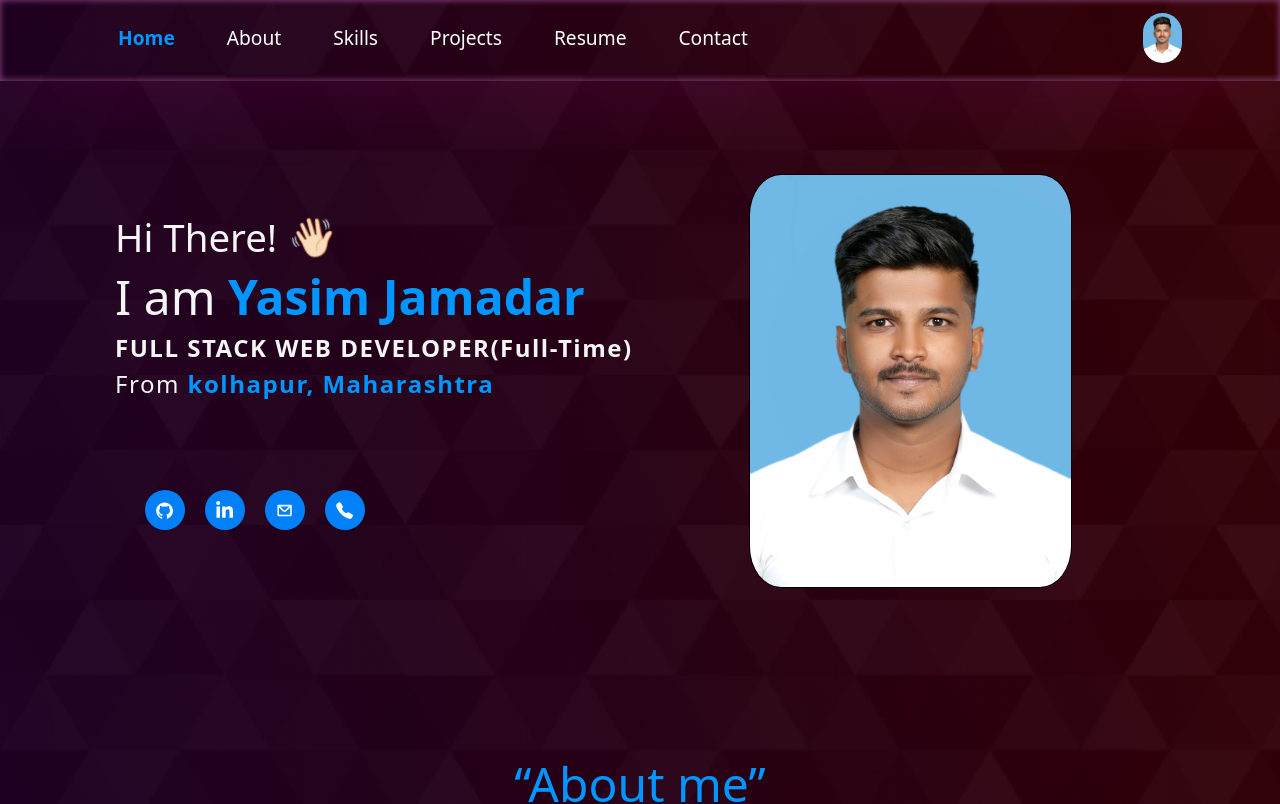
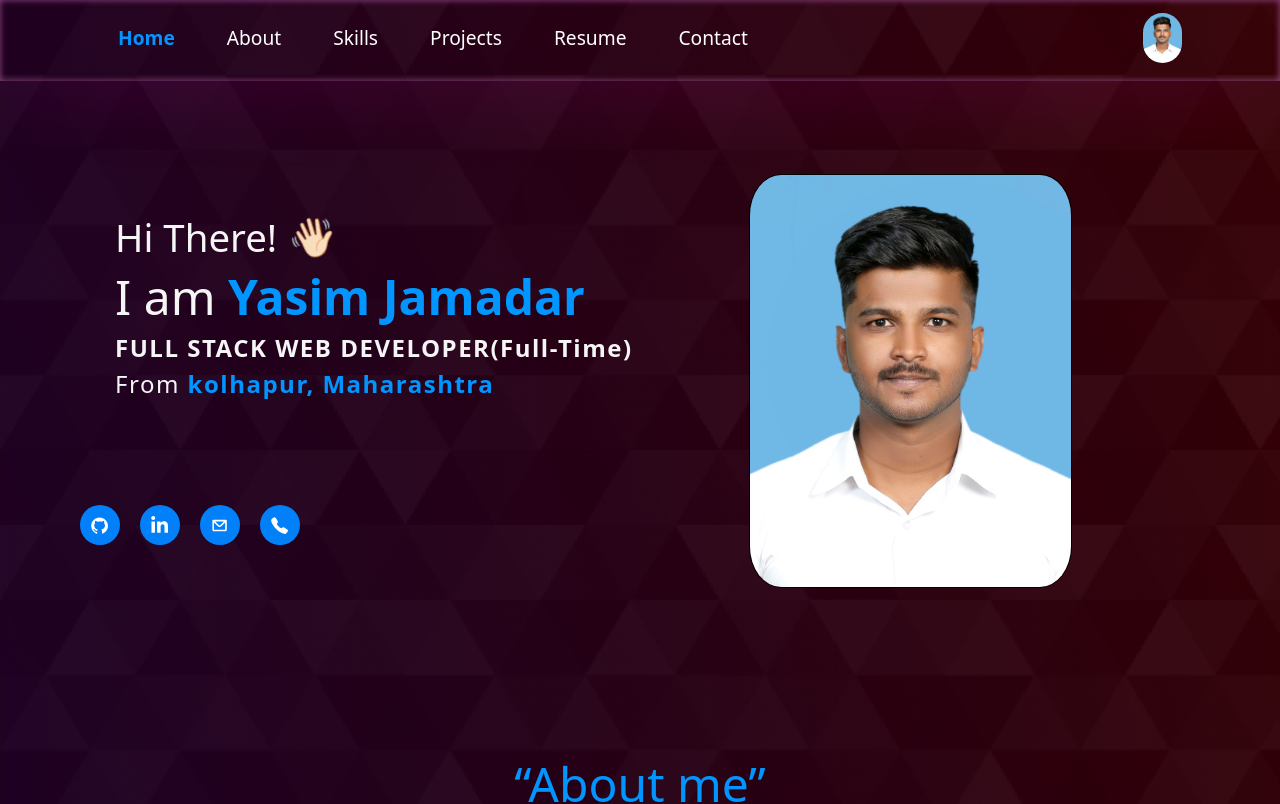
Before and after one commit to Yasin051197/Yasin051197.github.io, a React (Create React App) app: page / in a window 1280 px wide. Shown: the top 804 px of the page. Built offline with nearby package versions, Linux system fonts and the light colour scheme.

Commit message:
added file

```diff
--- a/src/components/Home/ContectLogo.jsx
+++ b/src/components/Home/ContectLogo.jsx
@@ -10,9 +10,8 @@ const ContectLogo = () => {
   const [modalShow, setModalShow] = React.useState(false);
   const [callme, setCallme] = React.useState(false);
   return (
-    <div >
+    <div className="home-about-social-links" >
       <span>
-
         <ul className="home-about-social-linksTwo">
 
           <li  className="social-iconsTwo">
--- a/src/style.css
+++ b/src/style.css
@@ -592,9 +592,8 @@ html {
   display: inline-block !important;
   position: relative !important;
   padding-inline-start: 0 !important;
-  padding-left: 65px !important;
+  /* padding-left: 35px !important; */
   cursor: pointer !important;
-
 }
 
 .home-social-iconsTwo {
```
